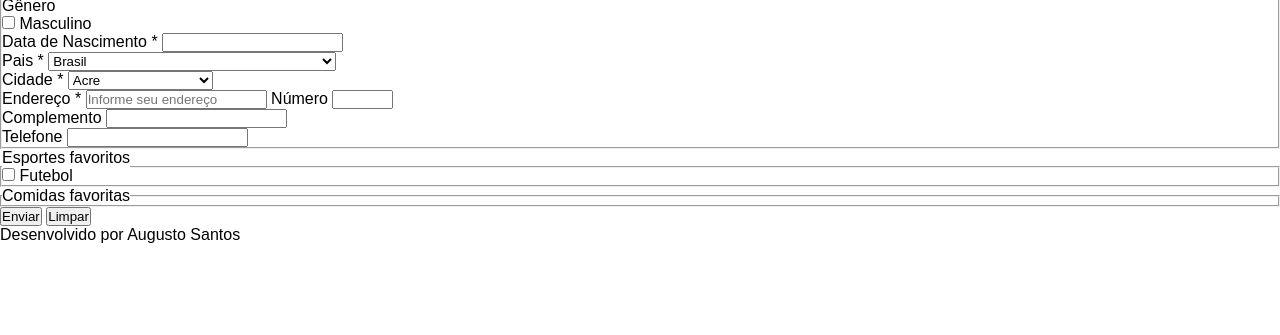
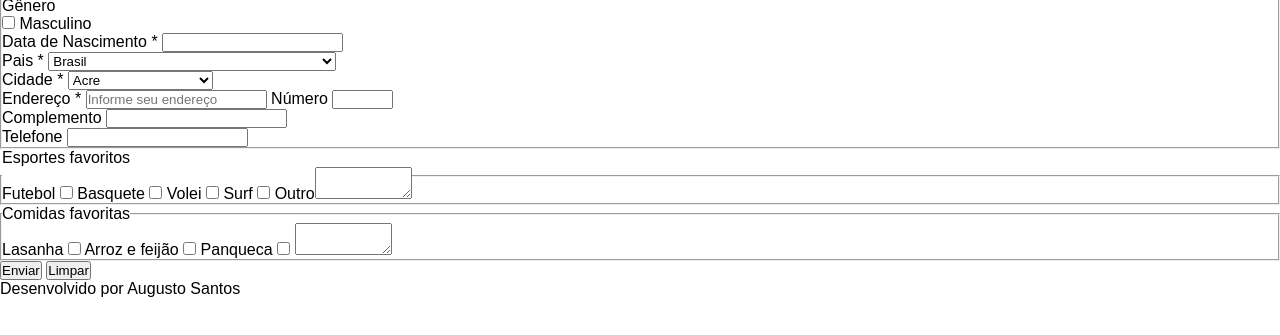
Before and after one commit to Guliima/projeto-formulario, a plain HTML site: page index.html in a window 1280 px wide. Shown: the part 77-412 px from the top of the page. Drawn offline with Linux system fonts and the light colour scheme.

Commit message:
adicionei tipos de esportes e comida

```diff
--- a/index.html
+++ b/index.html
@@ -5,7 +5,7 @@
     <meta http-equiv="X-UA-Compatible" content="IE=edge">
     <meta name="viewport" content="width=device-width, initial-scale=1.0">
     <link rel="stylesheet" href="style.css">
-    <title>Document</title>
+    <title>Formulário</title>
 </head>
 <body>
 
@@ -343,13 +343,34 @@
 
                 <fieldset>
                     <legend>Esportes favoritos<legend>
-                        <input type="checkbox">
-                        <label for="ifut">Futebol<label>
+                        <label for="ifut">Futebol<label></label>
+                        <input type="checkbox" name="futebol" id="ifut">
 
+                        <label for="ibas">Basquete<label></label>
+                        <input type="checkbox" name="basquete" id="ibas">
+
+                        <label for="ivol">Volei<label></label>
+                        <input type="checkbox" name="volei" id="ivol">
+
+                        <label for="isurf">Surf<label></label>
+                        <input type="checkbox" name="surf" id="isurf">
+
+                        Outro<textarea name="Outro" id="Outro" cols="10" rows="2"></textarea>
                 </fieldset>
 
                 <fieldset>
                     <legend>Comidas favoritas</legend>
+
+                    <label for="ilas">Lasanha</label>
+                    <input type="checkbox" name="lasanha" id="ilas">
+
+                    <label for="iarr">Arroz e feijão</label>
+                    <input type="checkbox" name="arroz-e-feijao" id="iarr">
+
+                    <label for="ipan">Panqueca</label>
+                    <input type="checkbox" name="panqueca" id="ipan">
+
+                    <textarea name="outro" id="ioutro" cols="10" rows="2"></textarea>
                 </fieldset>
 
                 <input type="submit" value="Enviar">
```
